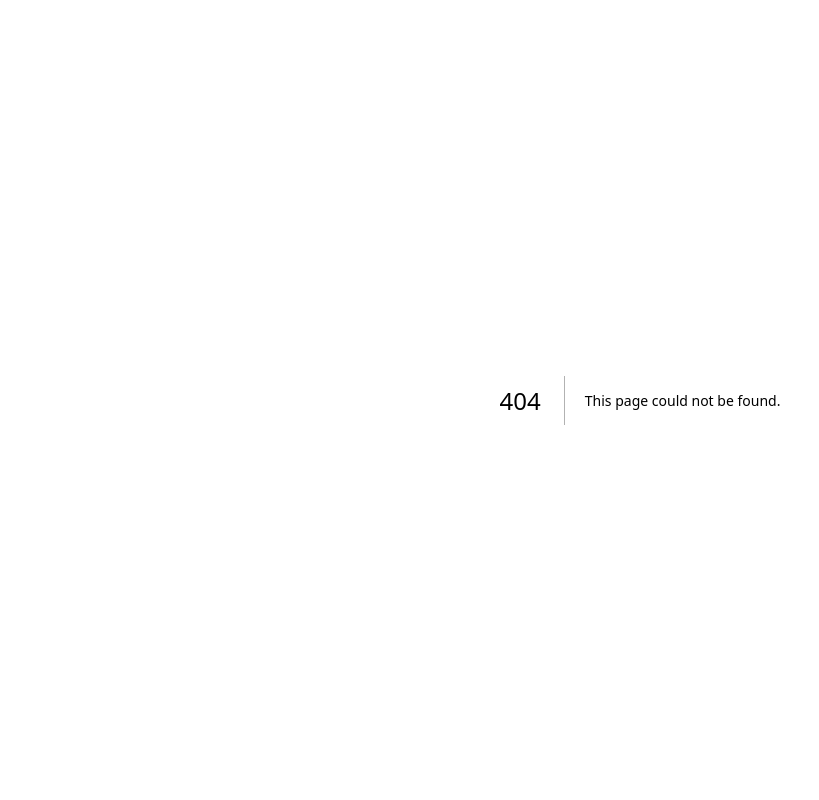
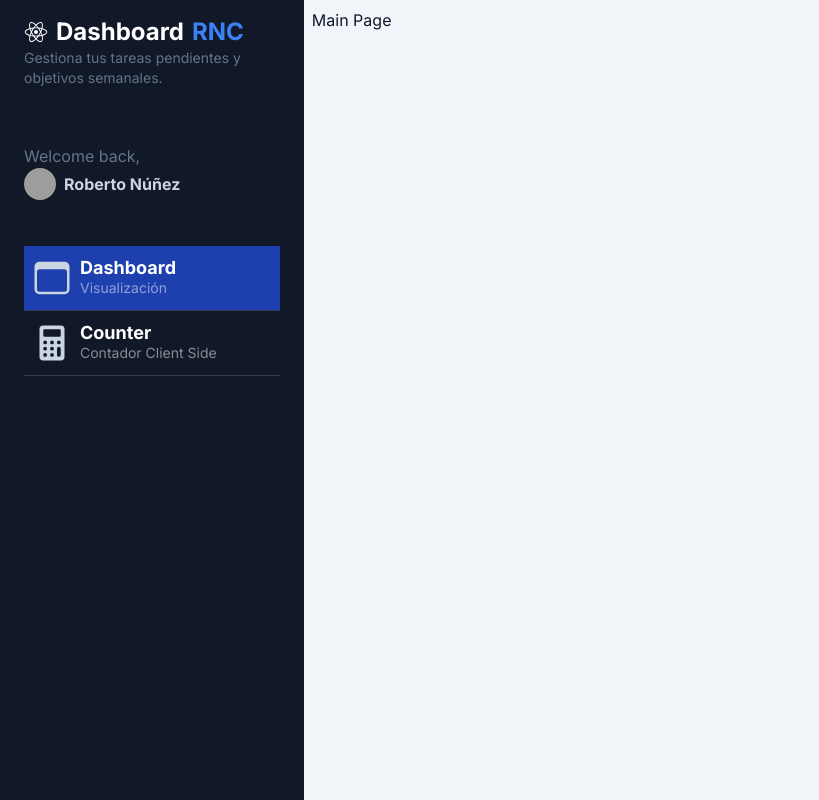
Before and after one commit to RoberthNC/Dashboard-NextJS-14, a Next.js app: page /dashboard/main in a window 1280 px wide. Before the commit this address had no page. Shown: the whole page, without its empty margins (0-819 px from the left). Built offline with nearby package versions, Linux system fonts and the light colour scheme; grey boxes are pictures that could not be loaded.

Commit message:
Navigation has been done including style

```diff
--- a/next.config.mjs
+++ b/next.config.mjs
@@ -1,4 +1,13 @@
 /** @type {import('next').NextConfig} */
-const nextConfig = {};
+const nextConfig = {
+  images: {
+    remotePatterns: [
+      {
+        protocol: "https",
+        hostname: "images.unsplash.com",
+      },
+    ],
+  },
+};
 
 export default nextConfig;
--- a/src/app/components/Sidebar.tsx
+++ b/src/app/components/Sidebar.tsx
@@ -1,3 +1,22 @@
+import Image from "next/image";
+import { IoBrowsersOutline, IoCalculator, IoLogoReact } from "react-icons/io5";
+import SidebarMenuItem from "./SidebarMenuItem";
+
+const menuItems = [
+  {
+    path: "/dashboard/main",
+    icon: <IoBrowsersOutline size={40} />,
+    title: "Dashboard",
+    subtitle: "Visualización",
+  },
+  {
+    path: "/dashboard/counter",
+    icon: <IoCalculator size={40} />,
+    title: "Counter",
+    subtitle: "Contador Client Side",
+  },
+];
+
 export function Sidebar() {
   return (
     <div
@@ -6,8 +25,8 @@ export function Sidebar() {
       className="bg-gray-900 min-h-screen z-10 text-slate-300 w-64 left-0 h-screen overflow-y-scroll"
     >
       <div id="logo" className="my-4 px-6">
-        <h1 className="text-lg md:text-2xl font-bold text-white">
-          Dashboard <span className="text-blue-500">RNC</span>.
+        <h1 className="flex items-center gap-2 text-lg md:text-2xl font-bold text-white">
+          <IoLogoReact /> Dashboard <span className="text-blue-500">RNC</span>
         </h1>
         <p className="text-slate-500 text-sm">
           Gestiona tus tareas pendientes y objetivos semanales.
@@ -17,74 +36,21 @@ export function Sidebar() {
         <p className="text-slate-500">Welcome back,</p>
         <a href="#" className="inline-flex space-x-2 items-center">
           <span>
-            <img
+            <Image
               className="rounded-full w-8 h-8"
-              src="https://images.unsplash.com/photo-1542909168-82c3e7fdca5c?ixlib=rb-4.0.3&ixid=MnwxMjA3fDB8MHxwaG90by1wYWdlfHx8fGVufDB8fHx8&auto=format&fit=crop&w=128&q=80"
-              alt=""
+              src="https://images.unsplash.com/photo-1542909168-82c3e7fdca5c"
+              alt="User avatar"
+              width={50}
+              height={50}
             />
           </span>
           <span className="text-sm md:text-base font-bold">Roberto Núñez</span>
         </a>
       </div>
       <div id="nav" className="w-full px-6">
-        <a
-          href="#"
-          className="w-full px-2 inline-flex space-x-2 items-center border-b border-slate-700 py-3 bg-blue-800 hover:bg-white/5 transition ease-linear duration-150"
-        >
-          <div>
-            <svg
-              xmlns="http://www.w3.org/2000/svg"
-              fill="none"
-              viewBox="0 0 24 24"
-              strokeWidth="1.5"
-              stroke="currentColor"
-              className="w-6 h-6 text-white"
-            >
-              <path
-                strokeLinecap="round"
-                strokeLinejoin="round"
-                d="M3.75 6A2.25 2.25 0 016 3.75h2.25A2.25 2.25 0 0110.5 6v2.25a2.25 2.25 0 01-2.25 2.25H6a2.25 2.25 0 01-2.25-2.25V6zM3.75 15.75A2.25 2.25 0 016 13.5h2.25a2.25 2.25 0 012.25 2.25V18a2.25 2.25 0 01-2.25 2.25H6A2.25 2.25 0 013.75 18v-2.25zM13.5 6a2.25 2.25 0 012.25-2.25H18A2.25 2.25 0 0120.25 6v2.25A2.25 2.25 0 0118 10.5h-2.25a2.25 2.25 0 01-2.25-2.25V6zM13.5 15.75a2.25 2.25 0 012.25-2.25H18a2.25 2.25 0 012.25 2.25V18A2.25 2.25 0 0118 20.25h-2.25A2.25 2.25 0 0113.5 18v-2.25z"
-              />
-            </svg>
-          </div>
-          <div className="flex flex-col">
-            <span className="text-lg font-bold leading-5 text-white">
-              Dashboard
-            </span>
-            <span className="text-sm text-white/50 hidden md:block">
-              Data Overview
-            </span>
-          </div>
-        </a>
-        <a
-          href="#"
-          className="w-full px-2 inline-flex space-x-2 items-center border-b border-slate-700 py-3 hover:bg-white/5 transition ease-linear duration-150"
-        >
-          <div>
-            <svg
-              xmlns="http://www.w3.org/2000/svg"
-              fill="none"
-              viewBox="0 0 24 24"
-              strokeWidth="1.5"
-              stroke="currentColor"
-              className="w-6 h-6"
-            >
-              <path
-                strokeLinecap="round"
-                strokeLinejoin="round"
-                d="M20.25 6.375c0 2.278-3.694 4.125-8.25 4.125S3.75 8.653 3.75 6.375m16.5 0c0-2.278-3.694-4.125-8.25-4.125S3.75 4.097 3.75 6.375m16.5 0v11.25c0 2.278-3.694 4.125-8.25 4.125s-8.25-1.847-8.25-4.125V6.375m16.5 0v3.75m-16.5-3.75v3.75m16.5 0v3.75C20.25 16.153 16.556 18 12 18s-8.25-1.847-8.25-4.125v-3.75m16.5 0c0 2.278-3.694 4.125-8.25 4.125s-8.25-1.847-8.25-4.125"
-              />
-            </svg>
-          </div>
-          <div className="flex flex-col">
-            <span className="text-lg text-slate-300 font-bold leading-5">
-              Counter
-            </span>
-            <span className="text-sm text-slate-500 hidden md:block">
-              Estado Local
-            </span>
-          </div>
-        </a>
+        {menuItems.map((menuItem) => (
+          <SidebarMenuItem key={menuItem.path} {...menuItem} />
+        ))}
       </div>
     </div>
   );
--- /dev/null
+++ b/src/app/components/SidebarMenuItem.tsx
@@ -0,0 +1,36 @@
+"use client";
+
+import Link from "next/link";
+import { usePathname } from "next/navigation";
+
+interface Props {
+  path: string;
+  icon: JSX.Element;
+  title: string;
+  subtitle: string;
+}
+
+export default function SidebarMenuItem({
+  path,
+  icon,
+  title,
+  subtitle,
+}: Props) {
+  const currentPath = usePathname();
+  return (
+    <Link
+      href={path}
+      className={`w-full px-2 inline-flex space-x-2 items-center border-b border-slate-700 ${
+        currentPath === path ? "bg-blue-800" : ""
+      } py-3 hover:bg-white/5 transition ease-linear duration-150`}
+    >
+      <div>{icon}</div>
+      <div className="flex flex-col">
+        <span className="text-lg font-bold leading-5 text-white">{title}</span>
+        <span className="text-sm text-white/50 hidden md:block">
+          {subtitle}
+        </span>
+      </div>
+    </Link>
+  );
+}
--- /dev/null
+++ b/src/app/dashboard/main/page.tsx
@@ -0,0 +1,7 @@
+export default function MainPage() {
+  return (
+    <div>
+      <h1>Main Page</h1>
+    </div>
+  );
+}
--- a/src/app/page.tsx
+++ b/src/app/page.tsx
@@ -1,5 +1,5 @@
 import { redirect } from "next/navigation";
 
 export default function HomePage() {
-  redirect("/dashboard/counter");
+  redirect("/dashboard/main");
 }
```
Also changed, not shown: package.json (+5 -4 lines), 1 other file (tests, documents, lock files or other folders).
